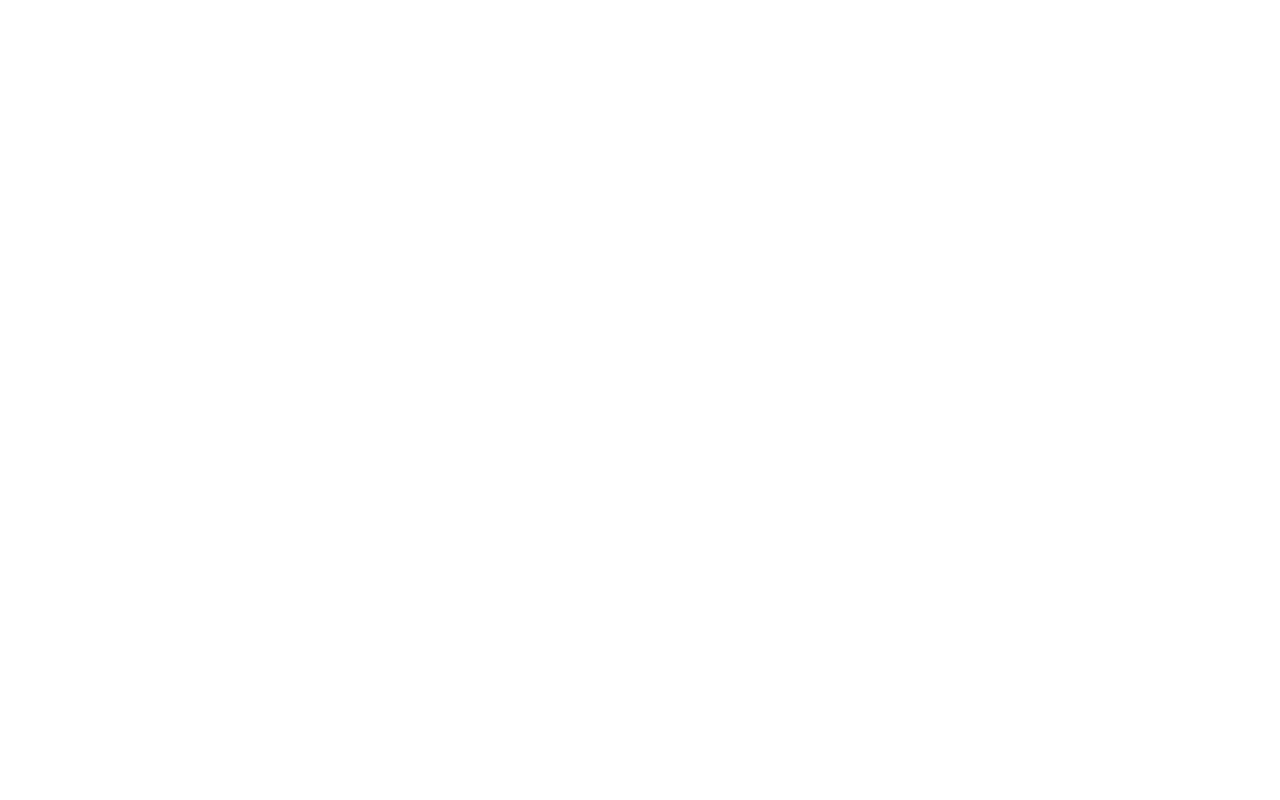
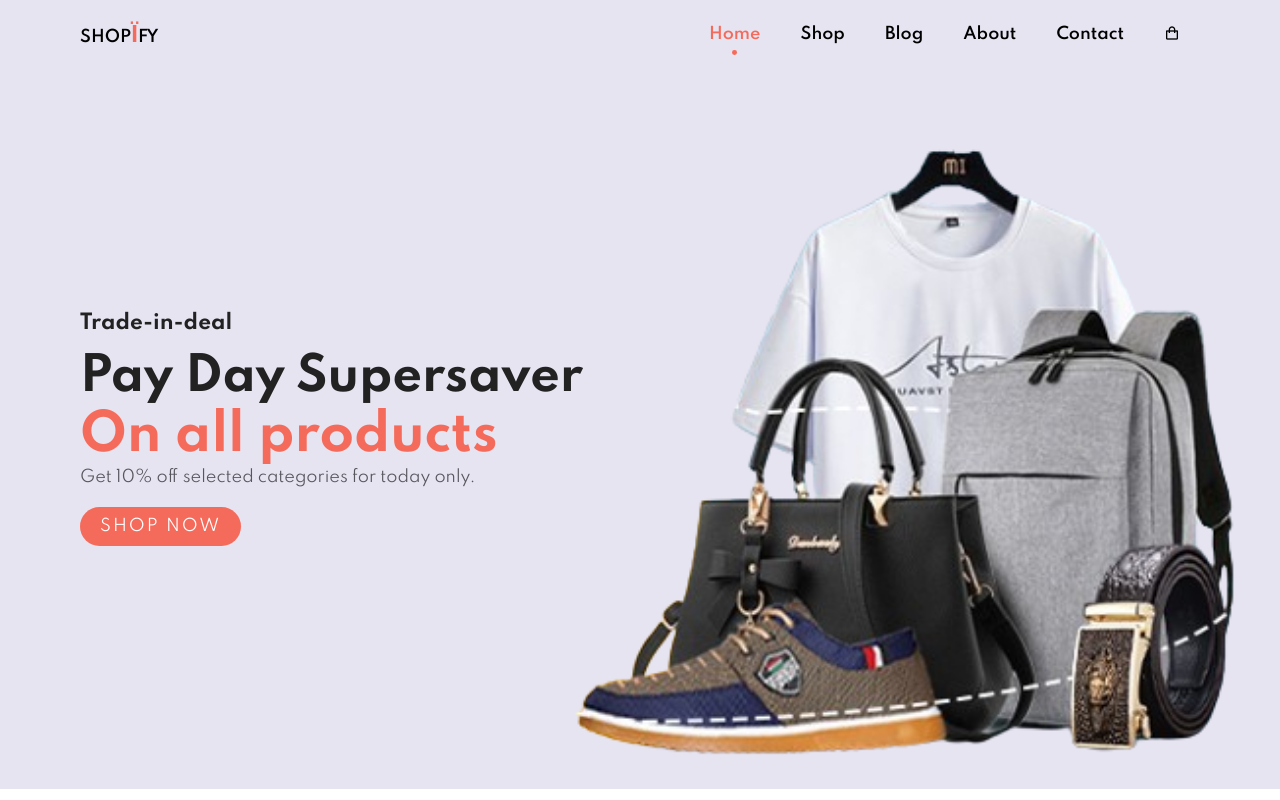
Before and after one commit to E-Emmy/E-commerce-website, a plain HTML site: page index.html in a window 1280 px wide. Drawn offline with nearby package versions, Linux system fonts and the light colour scheme.

Commit message:
added nav links and home section

```diff
--- a/index.html
+++ b/index.html
@@ -18,6 +18,34 @@
     <title>E-SHOPIFY</title>
   </head>
   <body>
+    <!--~~~~~~ HEADER ~~~~~~-->
+    <section class="header" id="header">
+      <!--header logo-->
+      <a href="#" class="logo">SHOP<span class="logo-text">Ї</span>FY</a>
+      <div>
+        <!--nav list-->
+        <ul class="navbar" id="navbar">
+          <li><a href="index.html" class="nav-link active-link">Home</a></li>
+          <li><a href="shop.html" class="nav-link">Shop</a></li>
+          <li><a href="blog.html" class="nav-link">Blog</a></li>
+          <li><a href="about.html" class="nav-link">About</a></li>
+          <li><a href="contact.html" class="nav-link">Contact</a></li>
+          <li>
+            <a href="cart.html"><i class="bx bx-shopping-bag"></i></a>
+          </li>
+        </ul>
+      </div>
+    </section>
+
+    <!--~~~~~~ HOME  ~~~~~~-->
+    <section class="home" id="home">
+      <h4>Trade-in-deal</h4>
+      <h2>Pay Day Supersaver</h2>
+      <h1>On all products</h1>
+      <p>Get 10% off selected categories for today only.</p>
+      <!--button-->
+      <a href="#" class="btn">Shop now</a>
+    </section>
     <!--~~~~~~ JS  ~~~~~~-->
     <script src="index.js"></script>
   </body>
--- a/style.css
+++ b/style.css
@@ -27,7 +27,11 @@
   --marg: 2.85rem 0;
 
   /*~~~~~~COLOR~~~~~~ */
-  --corl: #333;
+  --black-colr: hsl(0, 0%, 10%);
+  --gray-colr: hsl(255, 4%, 35%);
+  --text-colr: #222;
+  --primary-colr: hsl(6, 89%, 66%);
+  --bg-colr: hsl(252, 30%, 92%);
 }
 
 /*~~~~~~BASE~~~~~~ */
@@ -50,18 +54,18 @@ body {
 h1 {
   font-size: /* 50px */ var(--h1-font);
   line-height: /* 64px */ 4rem;
-  color: var(--corl);
+  color: var(--text-corl);
 }
 
 h2 {
   font-size: /* 46px */ var(--h2-font);
   line-height: /* 54px */ 3.375rem;
-  color: var(--corl);
+  color: var(--text-colr);
 }
 
 h4 {
   font-size:/* 20px */ var(--h4-fon);
-  color: var(--corl);
+  color: var(--text-colr);
 }
 
 h6 {
@@ -71,6 +75,7 @@ h6 {
 
 p {
   font-size: /* 16px */ var(--p);
+  color: var(--gray-colr);
 }
 
 .section-p1 {
@@ -80,3 +85,167 @@ p {
 .section-m1 {
   margin: /* 40px 0 */ var(--marg);
 }
+
+/*~~~~~~HEADER~~~~~~ */
+
+.header {
+  display: flex;
+  align-items: center;
+  justify-content: space-between;
+  padding: 1.25rem 5rem;
+  box-shadow: 0 5px 15px rgba(0, 0, 0, 0.06);
+  background-color: var(--bg-colr);
+  z-index: 999;
+}
+
+.navbar {
+  display: flex;
+  align-items: center;
+  justify-content: center;
+}
+
+.navbar li {
+  list-style: none;
+  padding: 0 1.25rem;
+}
+.logo-text {
+  font-size: 1.5em;
+  font-weight: var(--fw-eight);
+  color: var(--primary-colr);
+}
+
+.logo,
+.navbar li a {
+  font-size: 1rem;
+  color: var(--black-corl);
+  font-weight: var(--fw-six);
+  list-style: none;
+  text-decoration: none;
+  transition: 0.3s ease;
+}
+
+.navbar li a:hover,
+.navbar li a.active-link {
+  color: var(--primary-colr);
+}
+
+.active-link {
+  position: relative;
+}
+
+.active-link::before {
+  content: "";
+  position: absolute;
+  bottom: -0.75rem;
+  left: 45%;
+  width: 0.3rem;
+  height: 0.3rem;
+  background-color: var(--primary-colr);
+  border-radius: 50%;
+}
+
+/*~~~~~~HOME~~~~~~ */
+
+.home {
+  background-image: url("img/home-bg-2.png");
+  background-size: cover;
+  height: 90vh;
+  width: 100%;
+  background-color: var(--bg-colr);
+  background-position: top 60% right 0;
+  padding: 0 5rem;
+  display: flex;
+  align-items: flex-start;
+  justify-content: center;
+  flex-direction: column;
+}
+
+.home h4 {
+  padding-bottom: 15px;
+}
+
+.home h1 {
+  color: var(--primary-colr);
+}
+
+/*~~~~~~BTN~~~~~~ */
+
+@-webkit-keyframes btn {
+  16.65% {
+    -webkit-transform: translateY(8px);
+    transform: translateY(8px);
+  }
+  33.3% {
+    -webkit-transform: translateY(-6px);
+    transform: translateY(-6px);
+  }
+  49.95% {
+    -webkit-transform: translateY(4px);
+    transform: translateY(4px);
+  }
+  66.6% {
+    -webkit-transform: translateY(-2px);
+    transform: translateY(-2px);
+  }
+  83.25% {
+    -webkit-transform: translateY(1px);
+    transform: translateY(1px);
+  }
+  100% {
+    -webkit-transform: translateY(0);
+    transform: translateY(0);
+  }
+}
+@keyframes btn {
+  16.65% {
+    -webkit-transform: translateY(8px);
+    transform: translateY(8px);
+  }
+  33.3% {
+    -webkit-transform: translateY(-6px);
+    transform: translateY(-6px);
+  }
+  49.95% {
+    -webkit-transform: translateY(4px);
+    transform: translateY(4px);
+  }
+  66.6% {
+    -webkit-transform: translateY(-2px);
+    transform: translateY(-2px);
+  }
+  83.25% {
+    -webkit-transform: translateY(1px);
+    transform: translateY(1px);
+  }
+  100% {
+    -webkit-transform: translateY(0);
+    transform: translateY(0);
+  }
+}
+.btn {
+  display: inline-block;
+  margin-top: 20px;
+  color: #fff;
+  text-decoration: none;
+  text-transform: uppercase;
+  padding: 10px 20px;
+  background: var(--primary-colr);
+  letter-spacing: 2px;
+  border-radius: 3.125rem;
+  vertical-align: middle;
+  -webkit-transform: perspective(1px) translateZ(0);
+  transform: perspective(1px) translateZ(0);
+  box-shadow: 0 0 1px rgba(0, 0, 0, 0);
+}
+.btn:hover,
+.btn:focus,
+.btn:active {
+  -webkit-animation-name: btn;
+  animation-name: btn;
+  -webkit-animation-duration: 1s;
+  animation-duration: 1s;
+  -webkit-animation-timing-function: ease-in-out;
+  animation-timing-function: ease-in-out;
+  -webkit-animation-iteration-count: 1;
+  animation-iteration-count: 1;
+}
```
Also changed, not shown: img/home-bg-2.png (added), img/home-bg.png (added).
